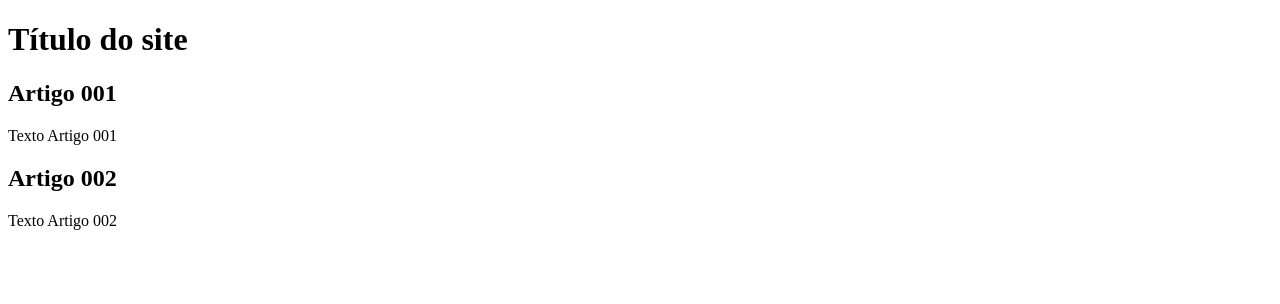
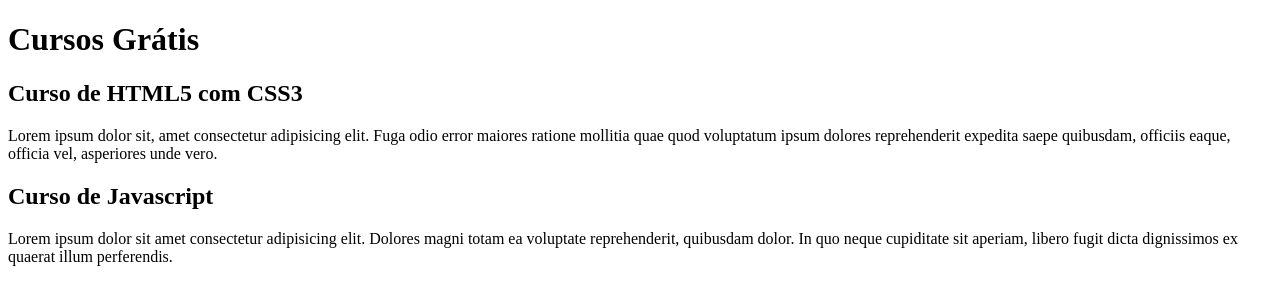
Before and after one commit to GustavoGSF/projeto-site, a plain HTML site: page index.html in a window 1280 px wide. Drawn offline with Linux system fonts and the light colour scheme.

Commit message:
comecei a escrever conteúdo

```diff
--- a/index.html
+++ b/index.html
@@ -9,15 +9,15 @@
 <body>
     <main>
         <header>
-            <h1>Título do site</h1>
+            <h1>Cursos Grátis</h1>
         </header>
         <article>
-            <h2>Artigo 001</h2>
-            <p>Texto Artigo 001</p>
+            <h2>Curso de HTML5 com CSS3</h2>
+            <p>Lorem ipsum dolor sit, amet consectetur adipisicing elit. Fuga odio error maiores ratione mollitia quae quod voluptatum ipsum dolores reprehenderit expedita saepe quibusdam, officiis eaque, officia vel, asperiores unde vero.</p>
         </article>
         <article>
-            <h2>Artigo 002</h2>
-            <p>Texto Artigo 002</p>
+            <h2>Curso de Javascript</h2>
+            <p>Lorem ipsum dolor sit amet consectetur adipisicing elit. Dolores magni totam ea voluptate reprehenderit, quibusdam dolor. In quo neque cupiditate sit aperiam, libero fugit dicta dignissimos ex quaerat illum perferendis.</p>
         </article>
     </main>
 </body>
```
